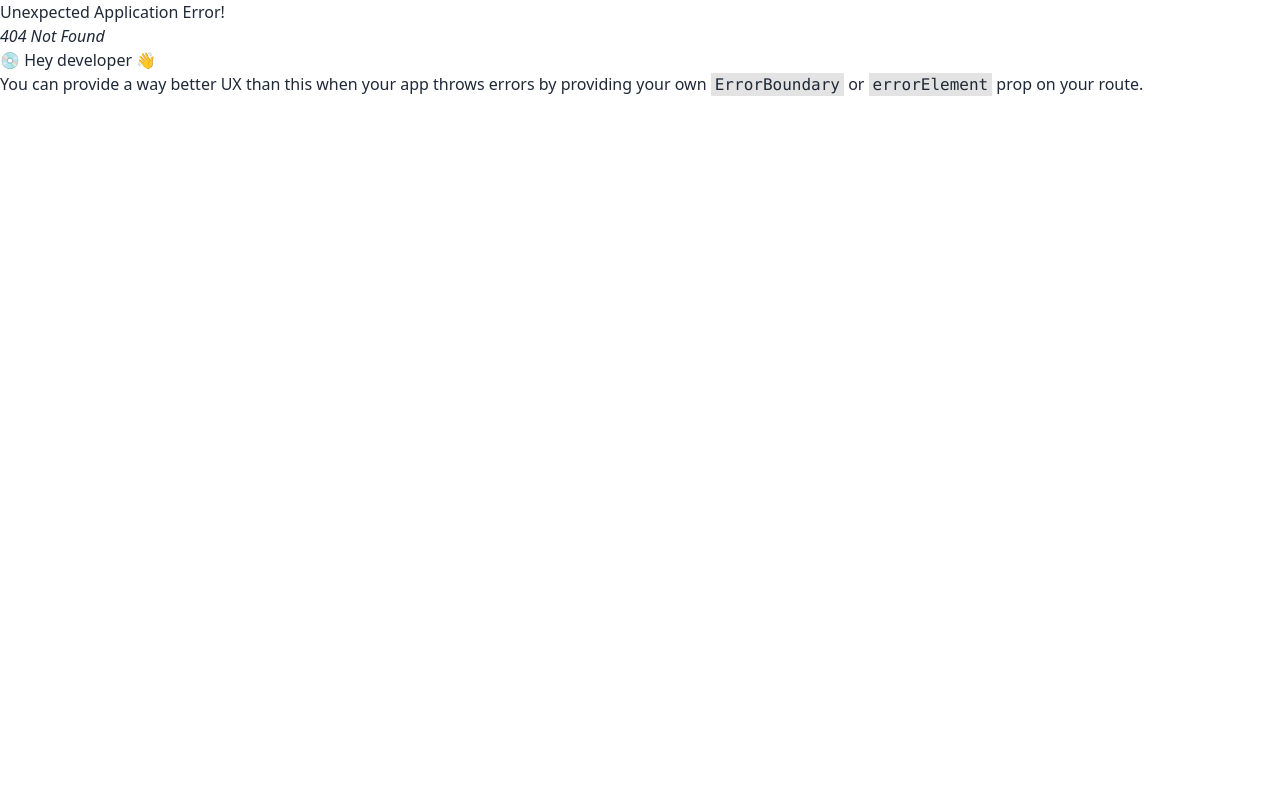
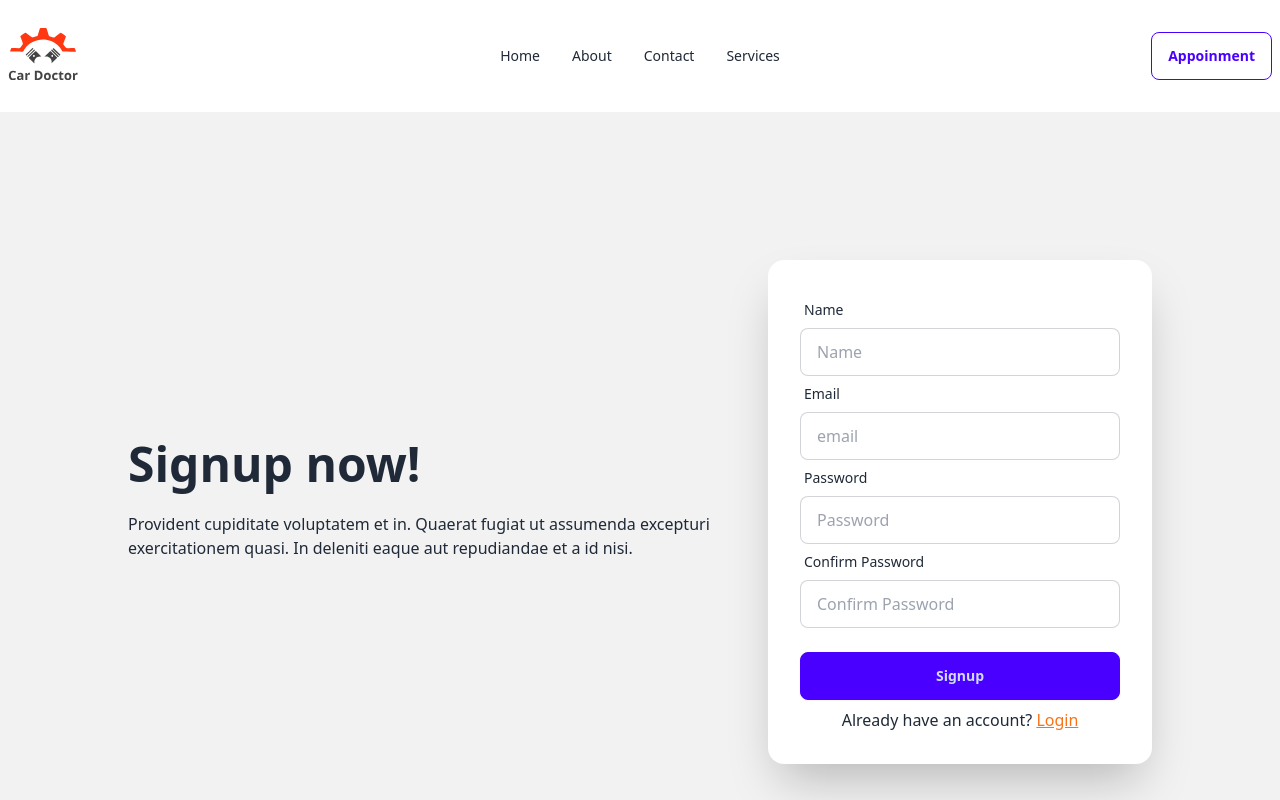
Before and after one commit to hazzazabdul/car-services-practise, a React (Vite) app: page /signup in a window 1280 px wide. Before the commit this address had no page. Shown: the top 800 px of the page. Built offline with nearby package versions, Linux system fonts and the light colour scheme.

Commit message:
login & signup page created

```diff
--- a/package.json
+++ b/package.json
@@ -10,6 +10,7 @@
     "preview": "vite preview"
   },
   "dependencies": {
+    "firebase": "^10.11.1",
     "react": "^18.2.0",
     "react-dom": "^18.2.0",
     "react-icons": "^5.1.0",
--- /dev/null
+++ b/src/AuthProvider/AuthProvider.jsx
@@ -0,0 +1,24 @@
+import { getAuth } from "firebase/auth";
+import { createContext, useState } from "react";
+import { app } from "./../FIirebase/firebase";
+
+export const AuthContext = createContext();
+
+const auth = getAuth(app);
+
+const AuthProvider = ({ children }) => {
+  const [user, setUser] = useState(null);
+  const [loading, setLoading] = useState(true);
+
+  const authInfo = {
+    user,
+    setUser,
+    loading,
+  };
+
+  return (
+    <AuthContext.Provider value={authInfo}>{children}</AuthContext.Provider>
+  );
+};
+
+export default AuthProvider;
--- /dev/null
+++ b/src/FIirebase/firebase.js
@@ -0,0 +1,13 @@
+import { initializeApp } from "firebase/app";
+
+const firebaseConfig = {
+  apiKey: import.meta.env.VITE_apiKey,
+  authDomain: import.meta.env.VITE_authDomain,
+  projectId: import.meta.env.VITE_projectId,
+  storageBucket: import.meta.env.VITE_storageBucket,
+  messagingSenderId: import.meta.env.VITE_messagingSenderId,
+  appId: import.meta.env.VITE_appId,
+};
+
+
+export const app = initializeApp(firebaseConfig);
--- /dev/null
+++ b/src/Pages/Login/LoginPage.jsx
@@ -0,0 +1,67 @@
+import { Link } from "react-router-dom";
+
+const LoginPage = () => {
+  const handleLogin = (e) => {
+    e.preventDefault();
+  };
+
+  return (
+    <div className="hero min-h-screen bg-base-200">
+      <div className="hero-content flex-col lg:flex-row">
+        <div className="w-1/2 text-center lg:text-left">
+          <h1 className="text-5xl font-bold">Login now!</h1>
+          <p className="py-6">
+            Provident cupiditate voluptatem et in. Quaerat fugiat ut assumenda
+            excepturi exercitationem quasi. In deleniti eaque aut repudiandae et
+            a id nisi.
+          </p>
+        </div>
+        <div className=" card-body card shrink-0 w-full max-w-sm shadow-2xl bg-base-100">
+          <form onSubmit={handleLogin}>
+            <div className="form-control">
+              <label className="label">
+                <span className="label-text">Email</span>
+              </label>
+              <input
+                type="email"
+                placeholder="email"
+                className="input input-bordered"
+                required
+              />
+            </div>
+            <div className="form-control">
+              <label className="label">
+                <span className="label-text">Password</span>
+              </label>
+              <input
+                type="password"
+                placeholder="password"
+                className="input input-bordered"
+                required
+              />
+              <label className="label">
+                <a href="#" className="label-text-alt link link-hover">
+                  Forgot password?
+                </a>
+              </label>
+            </div>
+            <div className="form-control mt-6">
+              <input className="btn btn-primary" type="submit" value="Login" />
+            </div>
+          </form>
+          <p className="text-center">
+            New Here?{" "}
+            <Link
+              className="text-center text-orange-500 underline"
+              to="/signup"
+            >
+              SignUp
+            </Link>
+          </p>
+        </div>
+      </div>
+    </div>
+  );
+};
+
+export default LoginPage;
--- /dev/null
+++ b/src/Pages/Signup/SignupPage.jsx
@@ -0,0 +1,91 @@
+import { Link } from "react-router-dom";
+
+const SignupPage = () => {
+
+    const handleSignup = (e) => {
+        e.preventDefault();
+      };
+
+    return (
+        <div className="hero min-h-screen bg-base-200">
+      <div className="hero-content flex-col lg:flex-row">
+        <div className="w-1/2 text-center lg:text-left">
+          <h1 className="text-5xl font-bold">Signup now!</h1>
+          <p className="py-6">
+            Provident cupiditate voluptatem et in. Quaerat fugiat ut assumenda
+            excepturi exercitationem quasi. In deleniti eaque aut repudiandae et
+            a id nisi.
+          </p>
+        </div>
+        <div className=" card-body card shrink-0 w-full max-w-sm shadow-2xl bg-base-100">
+          <form onSubmit={handleSignup}>
+            <div className="form-control">
+              <label className="label">
+                <span className="label-text">Name</span>
+              </label>
+              <input
+                type="text"
+                placeholder="Name"
+                name="name"
+                className="input input-bordered"
+                required
+              />
+            </div>
+            <div className="form-control">
+              <label className="label">
+                <span className="label-text">Email</span>
+              </label>
+              <input
+                type="email"
+                placeholder="email"
+                name="email"
+                className="input input-bordered"
+                required
+              />
+            </div>
+            <div className="form-control">
+              <label className="label">
+                <span className="label-text">Password</span>
+              </label>
+              <input
+                type="password"
+                placeholder="Password"
+                name="password"
+                className="input input-bordered"
+                required
+              />
+            </div>
+
+            <div className="form-control">
+              <label className="label">
+                <span className="label-text">Confirm Password</span>
+              </label>
+              <input
+                type="password"
+                placeholder="Confirm Password"
+                name="password"
+                className="input input-bordered"
+                required
+              />
+            </div>
+
+            <div className="form-control mt-6">
+              <input className="btn btn-primary" type="submit" value="Signup" />
+            </div>
+          </form>
+          <p className="text-center">
+            Already have an account?{" "}
+            <Link
+              className="text-center text-orange-500 underline"
+              to="/login"
+            >
+              Login
+            </Link>
+          </p>
+        </div>
+      </div>
+    </div>
+    );
+};
+
+export default SignupPage;
--- a/src/main.jsx
+++ b/src/main.jsx
@@ -1,13 +1,16 @@
 import React from "react";
 import ReactDOM from "react-dom/client";
 import { RouterProvider } from "react-router-dom";
+import AuthProvider from "./AuthProvider/AuthProvider";
 import { router } from "./Routes/Routes";
 import "./index.css";
 
 ReactDOM.createRoot(document.getElementById("root")).render(
   <main className="max-w-7xl mx-auto">
     <React.StrictMode>
-      <RouterProvider router={router} />
+      <AuthProvider>
+        <RouterProvider router={router} />
+      </AuthProvider>
     </React.StrictMode>
   </main>
 );
```
Also changed, not shown: src/Routes/Routes.jsx (+14 -4 lines), 1 other file (tests, documents, lock files or other folders).
